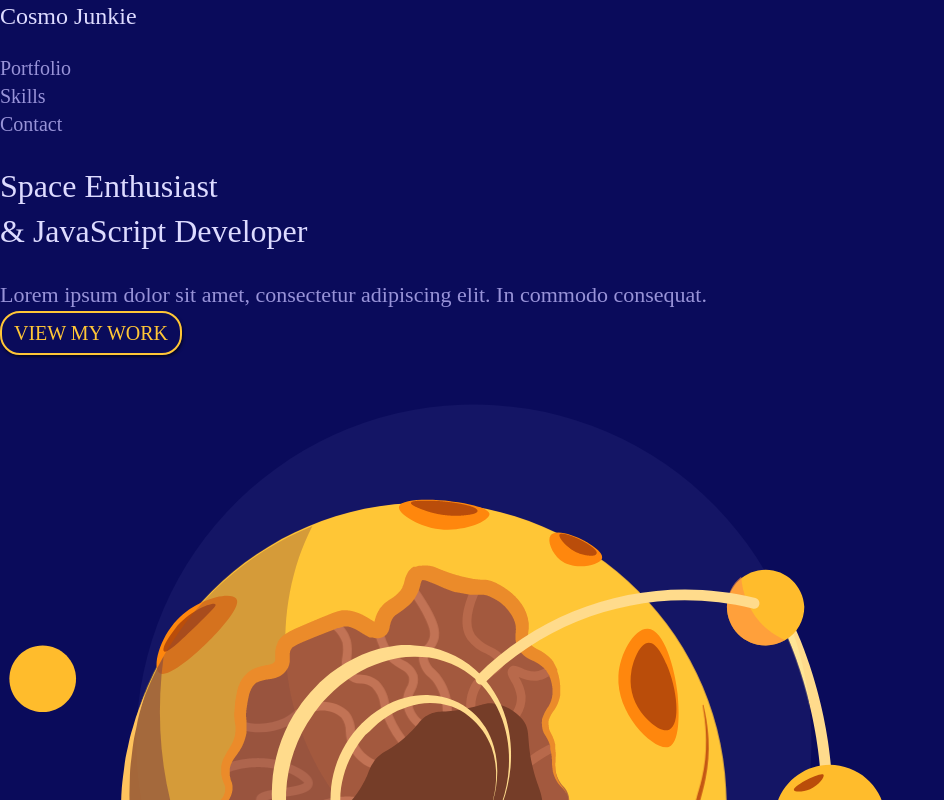
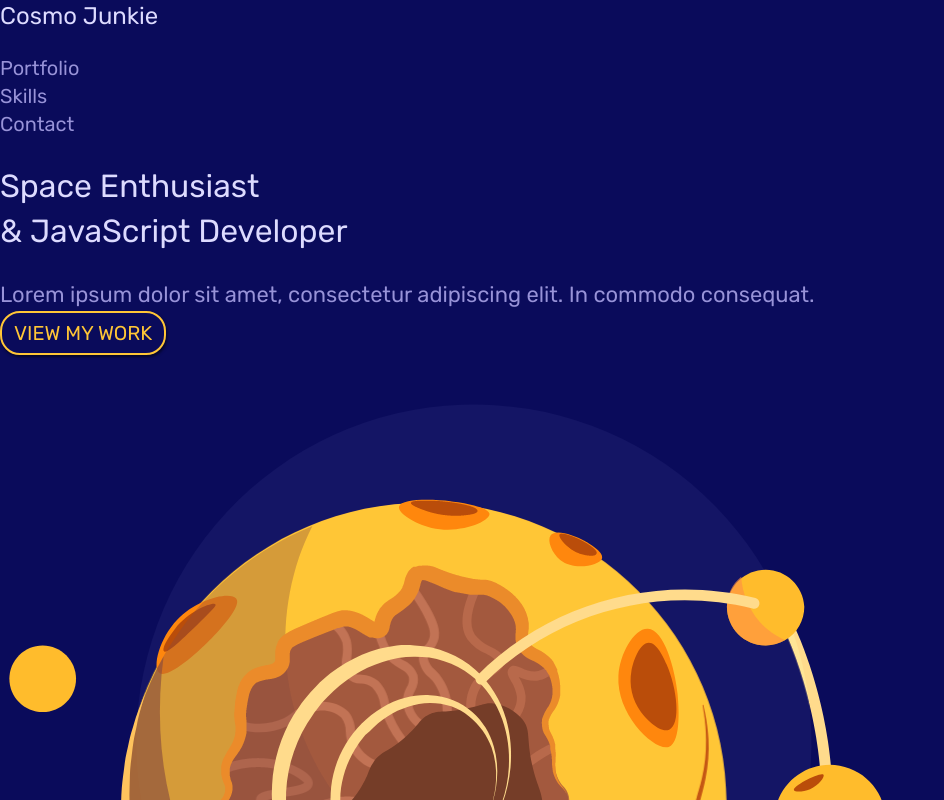
Before and after one commit to iamshaunjp/responsive-css-grid-build, a plain HTML site: page index.html in a window 1280 px wide. Shown: the top 800 px of the page, without its empty margins (0-944 px from the left). Drawn offline with Linux system fonts and the light colour scheme.

Commit message:
Fix @font-family

```diff
--- a/styles.css
+++ b/styles.css
@@ -47,7 +47,7 @@ input,textarea{
 /* fonts */
 @font-face {
   font-family: 'Rubik Regular';
-  src: url("assets/fonts/Rubik-Regular.ttf") format("ttf"),
+  src: url("assets/fonts/Rubik-Regular.ttf") format("truetype");
 }
 h1,h2,h3,h4{
   color: #DDDBFF;
```
